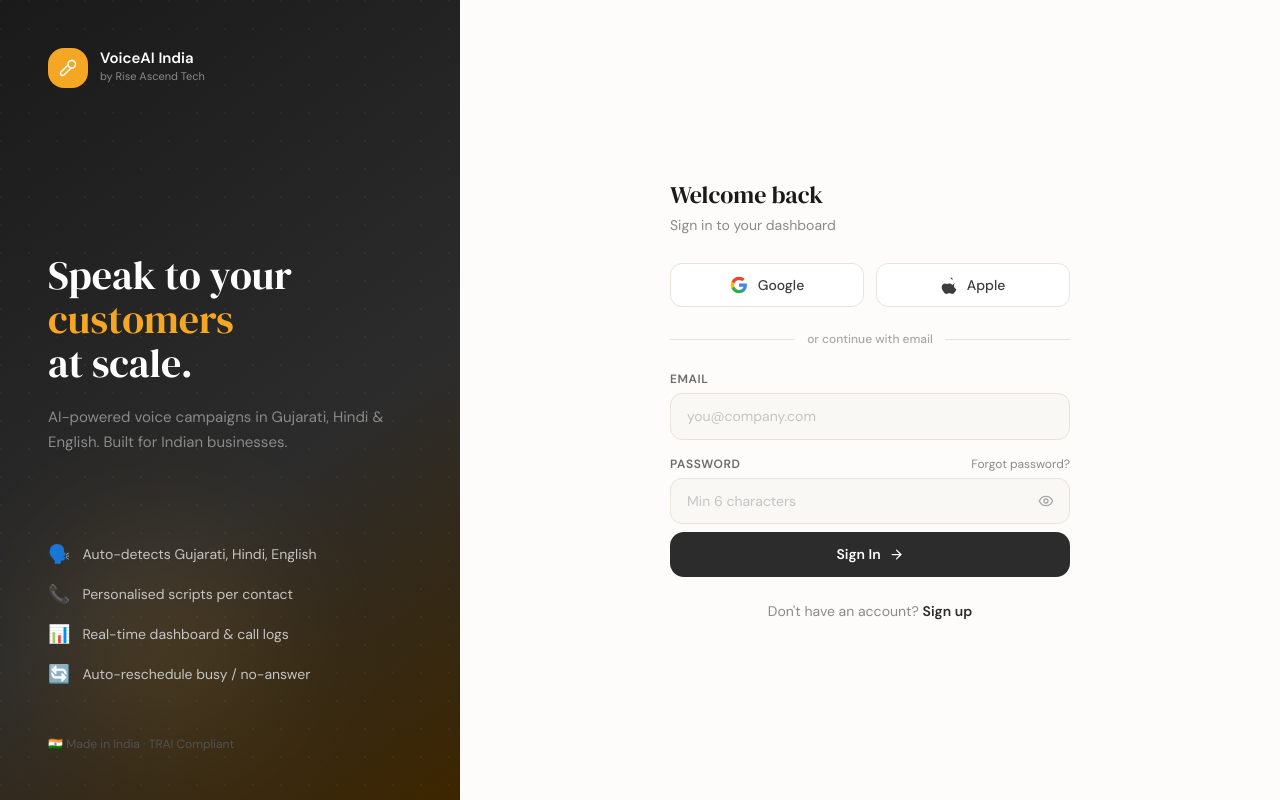
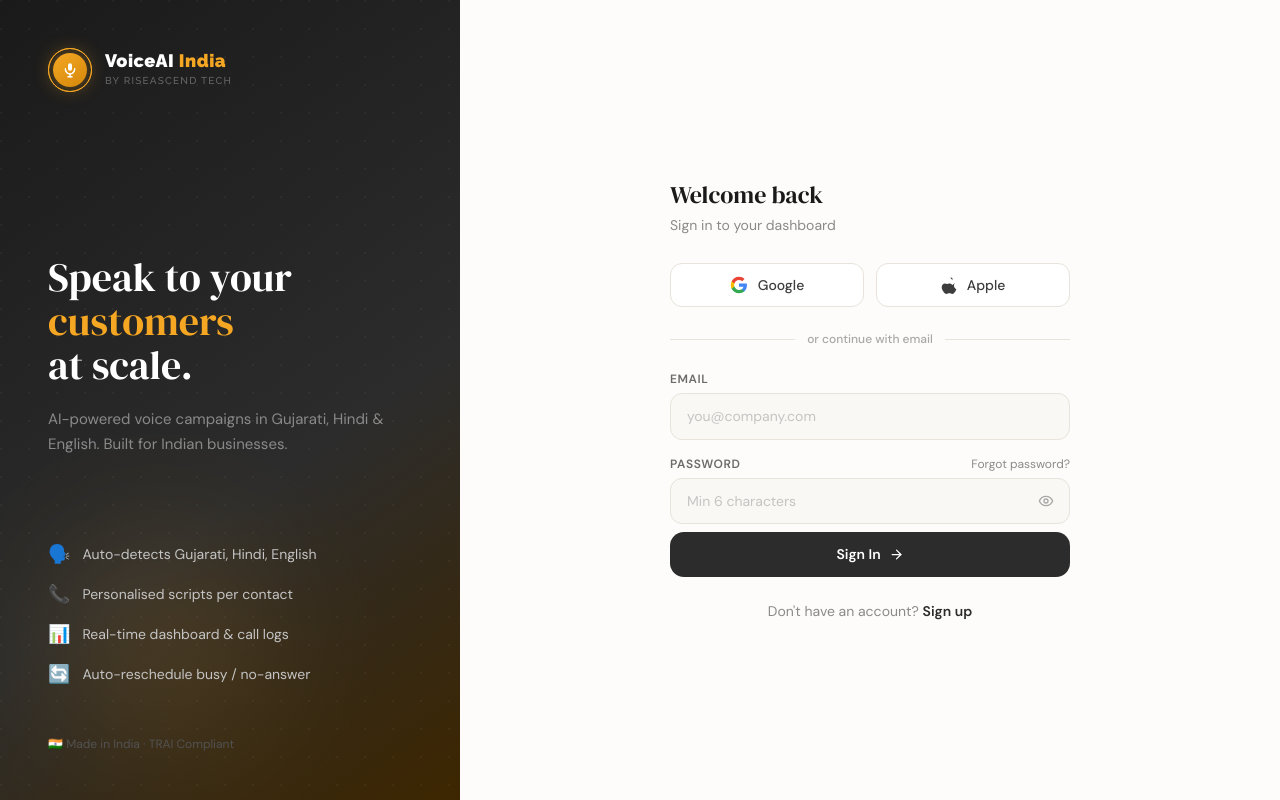
Before and after one commit to RuhiModi/AI-Voice-Call-Automation, a React (Vite) app in the folder frontend/: page /login in a window 1280 px wide. Built offline with nearby package versions, Linux system fonts and the light colour scheme.

Commit message:
Update Login.jsx

```diff
--- a/frontend/src/pages/Login.jsx
+++ b/frontend/src/pages/Login.jsx
@@ -1,8 +1,46 @@
 import { useState } from 'react'
 import { useNavigate } from 'react-router-dom'
 import toast from 'react-hot-toast'
-import { Eye, EyeOff, ArrowRight, Mic2 } from 'lucide-react'
+import { Eye, EyeOff, ArrowRight } from 'lucide-react'
 import { authApi, passwordApi } from '../hooks/api'
+
+// ── Sonar Logo ─────────────────────────────────────────────────
+function Logo({ dark = false, size = 'md' }) {
+  const s = {
+    sm: { icon: 32, core: 24, mic: 11, t1: 13, t2: 9,  gap: 9  },
+    md: { icon: 44, core: 34, mic: 16, t1: 18, t2: 10, gap: 13 },
+    lg: { icon: 52, core: 40, mic: 19, t1: 22, t2: 11, gap: 16 },
+  }[size]
+  return (
+    <div style={{ display: 'flex', alignItems: 'center', gap: s.gap }}>
+      <div style={{ width: s.icon, height: s.icon, position: 'relative', display: 'flex', alignItems: 'center', justifyContent: 'center', flexShrink: 0 }}>
+        {[0, 0.8, 1.6].map((delay, i) => (
+          <div key={i} style={{ position: 'absolute', width: s.icon, height: s.icon, borderRadius: '50%', border: '1.5px solid #f5a623', animation: `voiceai-sonar 2.4s cubic-bezier(0.4,0,0.6,1) ${delay}s infinite` }} />
+        ))}
+        <div style={{ width: s.core, height: s.core, borderRadius: '50%', background: 'linear-gradient(145deg,#f5a623,#d4880a)', display: 'flex', alignItems: 'center', justifyContent: 'center', position: 'relative', zIndex: 2, boxShadow: '0 0 20px rgba(245,166,35,0.45)' }}>
+          <svg width={s.mic} height={s.mic} viewBox="0 0 24 24" fill="none">
+            <rect x="9" y="2" width="6" height="11" rx="3" fill="white"/>
+            <path d="M5 10C5 14.418 8.134 18 12 18C15.866 18 19 14.418 19 10" stroke="white" strokeWidth="2.2" strokeLinecap="round"/>
+            <line x1="12" y1="18" x2="12" y2="22" stroke="white" strokeWidth="2.2" strokeLinecap="round"/>
+            <line x1="9"  y1="22" x2="15" y2="22" stroke="white" strokeWidth="2.2" strokeLinecap="round"/>
+          </svg>
+        </div>
+      </div>
+      <div>
+        <div style={{ fontFamily: '"Raleway",sans-serif', fontWeight: 900, fontSize: s.t1, letterSpacing: '0.5px', lineHeight: 1, color: dark ? '#fff' : '#1a1a1a' }}>
+          VoiceAI <span style={{ color: '#f5a623' }}>India</span>
+        </div>
+        <div style={{ fontFamily: '"Raleway",sans-serif', fontWeight: 500, fontSize: s.t2, color: dark ? '#666' : '#b0b0b0', letterSpacing: '1.2px', textTransform: 'uppercase', marginTop: 3 }}>
+          By RiseAscend Tech
+        </div>
+      </div>
+      <style>{`
+        @import url('https://fonts.googleapis.com/css2?family=Raleway:wght@500;900&display=swap');
+        @keyframes voiceai-sonar { 0%{transform:scale(0.3);opacity:1} 100%{transform:scale(2.2);opacity:0} }
+      `}</style>
+    </div>
+  )
+}
 
 // ── Social button ──────────────────────────────────────────────
 function SocialBtn({ icon, label, onClick }) {
@@ -15,7 +53,6 @@
   )
 }
 
-// ── Google SVG ──────────────────────────────────────────────────
 function GoogleIcon() {
   return (
     <svg width="18" height="18" viewBox="0 0 24 24">
@@ -27,7 +64,6 @@
   )
 }
 
-// ── Apple SVG ───────────────────────────────────────────────────
 function AppleIcon() {
   return (
     <svg width="16" height="18" viewBox="0 0 814 1000" fill="currentColor">
@@ -37,7 +73,7 @@
 }
 
 export default function Login() {
-  const [view,     setView]     = useState('login') // 'login' | 'signup' | 'forgot'
+  const [view,     setView]     = useState('login')
   const [email,    setEmail]    = useState('')
   const [password, setPassword] = useState('')
   const [company,  setCompany]  = useState('')
@@ -80,38 +116,24 @@
   }
 
   function handleSocialAuth(provider) {
-    // OAuth flow — redirect to backend which handles the provider
-    const base = import.meta.env.VITE_API_URL || 'http://localhost:3000'
     toast(`${provider} login coming soon!`, { icon: '🔜' })
-    // Uncomment when backend OAuth is set up:
-    // window.location.href = `${base}/auth/${provider.toLowerCase()}`
   }
 
   return (
     <div className="min-h-screen flex" style={{ background: '#fdfcfa' }}>
 
-      {/* ── Left panel — only desktop ── */}
+      {/* ── Left panel — desktop only ── */}
       <div className="hidden lg:flex flex-col w-[460px] relative overflow-hidden"
         style={{ background: 'linear-gradient(145deg, #1a1a1a 0%, #2c2c2c 60%, #3d2600 100%)' }}>
-
-        {/* Texture overlay */}
         <div className="absolute inset-0 opacity-[0.04]"
           style={{ backgroundImage: 'radial-gradient(circle at 1px 1px, white 1px, transparent 0)', backgroundSize: '28px 28px' }} />
-
-        {/* Glow */}
         <div className="absolute bottom-0 left-0 w-80 h-80 rounded-full opacity-20 blur-3xl"
           style={{ background: 'radial-gradient(circle, #f5a623 0%, transparent 70%)' }} />
 
         <div className="relative z-10 flex flex-col h-full p-12">
-          {/* Logo */}
-          <div className="flex items-center gap-3 mb-auto">
-            <div className="w-10 h-10 rounded-2xl flex items-center justify-center" style={{ background: '#f5a623' }}>
-              <Mic2 size={18} className="text-white" />
-            </div>
-            <div>
-              <p className="text-white font-semibold text-[15px] leading-none">VoiceAI India</p>
-              <p className="text-[11px] mt-0.5" style={{ color: '#8a8a8a' }}>by Rise Ascend Tech</p>
-            </div>
+          {/* ── Logo ── */}
+          <div className="mb-auto">
+            <Logo dark size="md" />
           </div>
 
           {/* Main copy */}
@@ -150,14 +172,11 @@
         <div className="w-full max-w-[400px] animate-fade-in">
 
           {/* Mobile logo */}
-          <div className="lg:hidden flex items-center gap-2 mb-10 justify-center">
-            <div className="w-9 h-9 rounded-xl flex items-center justify-center" style={{ background: '#f5a623' }}>
-              <Mic2 size={16} className="text-white" />
-            </div>
-            <span className="font-semibold text-[#2c2c2c] text-lg">VoiceAI India</span>
+          <div className="lg:hidden flex justify-center mb-10">
+            <Logo size="md" />
           </div>
 
-          {/* ── FORGOT PASSWORD VIEW ── */}
+          {/* ── FORGOT PASSWORD ── */}
           {view === 'forgot' ? (
             <div>
               <h2 className="text-2xl text-[#1a1a1a] mb-1" style={{ fontFamily: '"DM Serif Display",serif' }}>Reset password</h2>
@@ -180,7 +199,7 @@
             </div>
 
           ) : (
-            /* ── LOGIN / SIGNUP VIEW ── */
+            /* ── LOGIN / SIGNUP ── */
             <div>
               <h2 className="text-2xl text-[#1a1a1a] mb-1" style={{ fontFamily: '"DM Serif Display",serif' }}>
                 {view === 'login' ? 'Welcome back' : 'Create account'}
@@ -189,13 +208,11 @@
                 {view === 'login' ? 'Sign in to your dashboard' : 'Start your free account today'}
               </p>
 
-              {/* Social buttons */}
               <div className="flex gap-3 mb-6">
                 <SocialBtn icon={<GoogleIcon />} label="Google" onClick={() => handleSocialAuth('Google')} />
                 <SocialBtn icon={<AppleIcon />}  label="Apple"  onClick={() => handleSocialAuth('Apple')}  />
               </div>
 
-              {/* Divider */}
               <div className="flex items-center gap-3 mb-6">
                 <div className="flex-1 h-px" style={{ background: '#e8e3db' }} />
                 <span className="text-xs text-[#a8a8a8] font-medium">or continue with email</span>
@@ -210,13 +227,11 @@
                       placeholder="Your company or org name" className="input-field" />
                   </div>
                 )}
-
                 <div>
                   <label className="block text-xs font-semibold text-[#6b6b6b] uppercase tracking-wider mb-1.5">Email</label>
                   <input type="email" value={email} onChange={e => setEmail(e.target.value)}
                     placeholder="you@company.com" required className="input-field" />
                 </div>
-
                 <div>
                   <div className="flex items-center justify-between mb-1.5">
                     <label className="block text-xs font-semibold text-[#6b6b6b] uppercase tracking-wider">Password</label>
@@ -238,7 +253,6 @@
                     </button>
                   </div>
                 </div>
-
                 <button type="submit" disabled={loading} className="btn-primary w-full justify-center" style={{ marginTop: '8px' }}>
                   {loading
                     ? <><span className="w-4 h-4 border-2 border-white/30 border-t-white rounded-full animate-spin" /> Please wait...</>
@@ -247,7 +261,6 @@
                 </button>
               </form>
 
-              {/* Toggle mode */}
               <p className="text-center text-sm text-[#8a8a8a] mt-6">
                 {view === 'login' ? "Don't have an account?" : 'Already have an account?'}
                 {' '}
```
